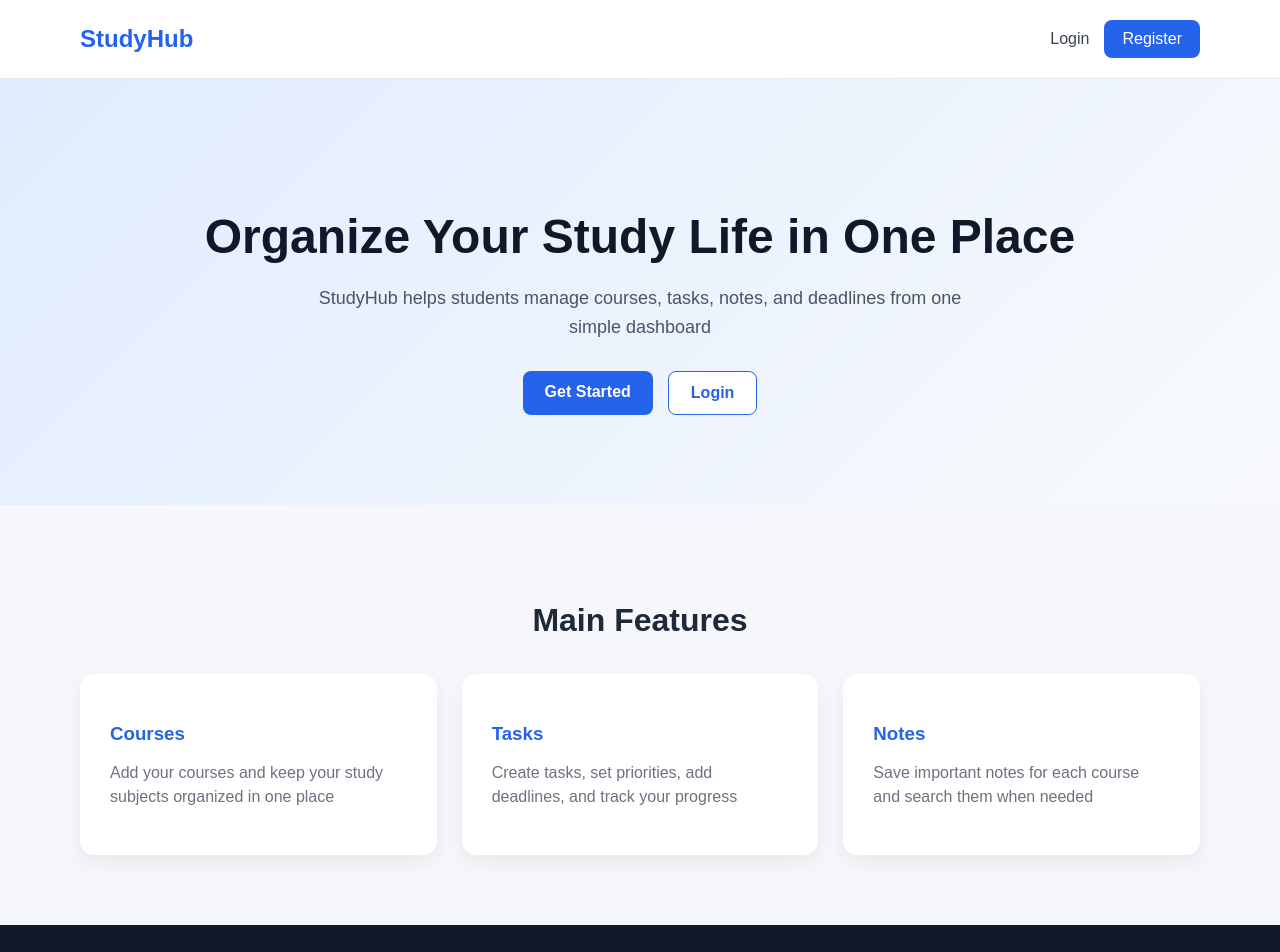
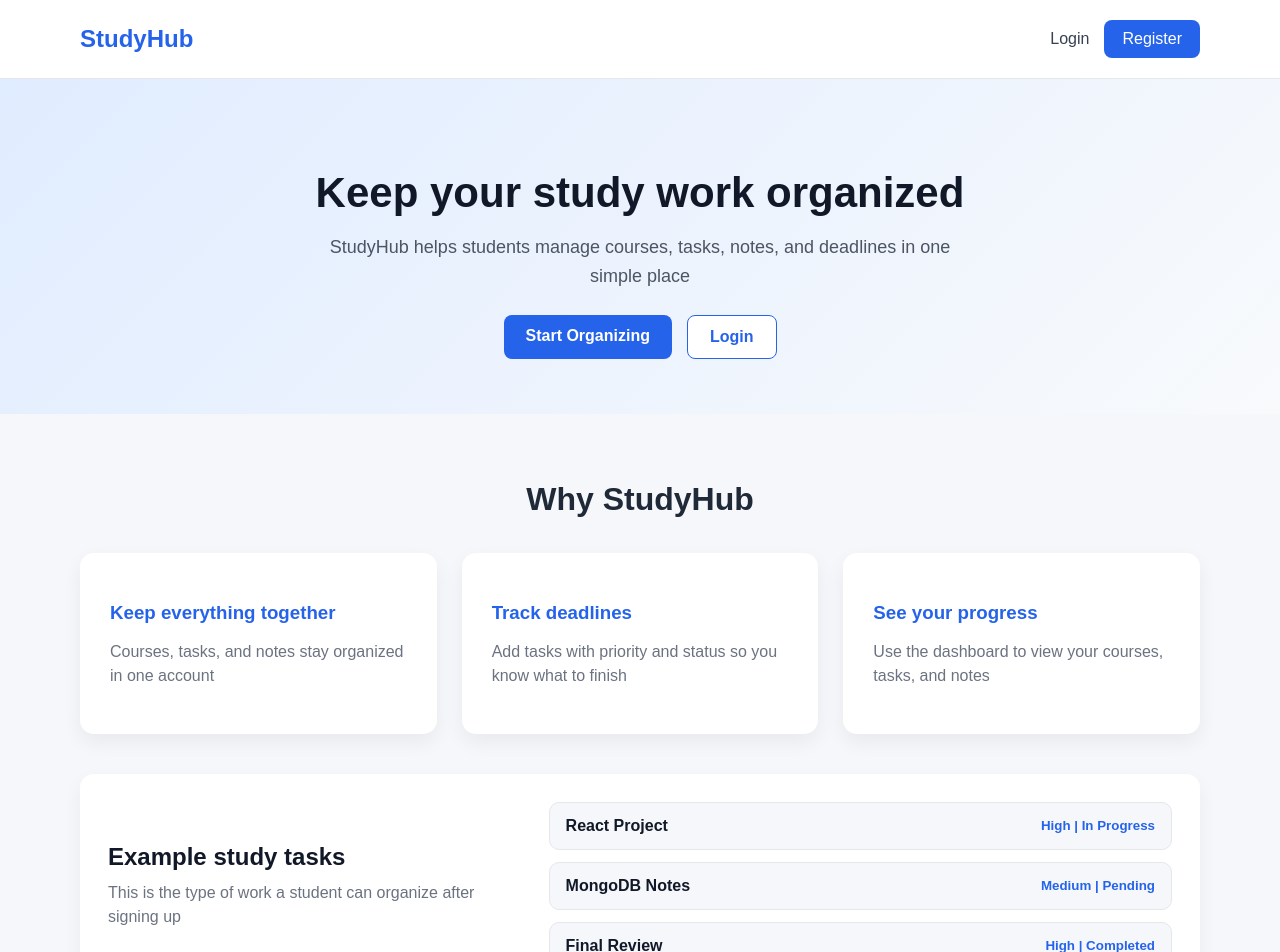
Before and after one commit to ayham-dot-jordan/project, a React (Vite) app in the folder client/: page / in a window 1280 px wide. Shown: the top 952 px of the page. Built offline with nearby package versions, Linux system fonts and the light colour scheme.

Commit message:
Update landing page content

```diff
--- a/client/src/index.css
+++ b/client/src/index.css
@@ -48,20 +48,20 @@ a {
 }
 
 .hero {
-  padding: 90px 20px;
+  padding: 55px 20px;
   text-align: center;
   background: linear-gradient(135deg, #e0ecff, #f8fafc);
 }
 
 .hero h1 {
-  font-size: 48px;
-  margin-bottom: 20px;
+  font-size: 42px;
+  margin-bottom: 16px;
   color: #111827;
 }
 
 .hero p {
   max-width: 650px;
-  margin: 0 auto 30px;
+  margin: 0 auto 25px;
   font-size: 18px;
   color: #4b5563;
   line-height: 1.6;
@@ -91,7 +91,7 @@ a {
 }
 
 .features {
-  padding: 70px 80px;
+  padding: 40px 80px;
   text-align: center;
 }
 
@@ -531,3 +531,64 @@ a {
   border-radius: 8px;
   font-weight: bold;
 }
+
+.example-section {
+  margin: 0 80px 45px;
+  background: white;
+  padding: 28px;
+  border-radius: 14px;
+  box-shadow: 0 8px 20px rgba(0, 0, 0, 0.05);
+  display: grid;
+  grid-template-columns: 1fr 1.5fr;
+  gap: 25px;
+  align-items: center;
+}
+
+.example-text h2 {
+  margin: 0 0 10px;
+  color: #111827;
+}
+
+.example-text p {
+  margin: 0;
+  color: #6b7280;
+  line-height: 1.5;
+}
+
+.example-list {
+  display: grid;
+  gap: 12px;
+}
+
+.example-item {
+  display: flex;
+  justify-content: space-between;
+  align-items: center;
+  background-color: #f5f7fb;
+  padding: 14px 16px;
+  border-radius: 10px;
+  border: 1px solid #e5e7eb;
+}
+
+.example-item span {
+  font-weight: bold;
+  color: #111827;
+}
+
+.example-item small {
+  color: #2563eb;
+  font-weight: bold;
+}
+
+@media (max-width: 768px) {
+  .example-section {
+    margin: 0 25px 35px;
+    grid-template-columns: 1fr;
+  }
+
+  .example-item {
+    flex-direction: column;
+    align-items: flex-start;
+    gap: 5px;
+  }
+}
--- a/client/src/pages/Landing.jsx
+++ b/client/src/pages/Landing.jsx
@@ -1,4 +1,4 @@
-import { Link } from "react-router-dom";
+import { Link } from "react-router-dom"
 
 function Landing() {
   return (
@@ -19,15 +19,15 @@ function Landing() {
       </nav>
 
       <section className="hero">
-        <h1>Organize Your Study Life in One Place</h1>
+        <h1>Keep your study work organized</h1>
         <p>
-          StudyHub helps students manage courses, tasks, notes, and deadlines
-          from one simple dashboard
+          StudyHub helps students manage courses, tasks, notes, and deadlines in
+          one simple place
         </p>
 
         <div className="hero-buttons">
           <Link to="/register" className="primary-button">
-            Get Started
+            Start Organizing
           </Link>
           <Link to="/login" className="secondary-button">
             Login
@@ -36,30 +36,46 @@ function Landing() {
       </section>
 
       <section className="features">
-        <h2>Main Features</h2>
+        <h2>Why StudyHub</h2>
 
         <div className="feature-grid">
           <div className="feature-card">
-            <h3>Courses</h3>
-            <p>
-              Add your courses and keep your study subjects organized in one
-              place
-            </p>
+            <h3>Keep everything together</h3>
+            <p>Courses, tasks, and notes stay organized in one account</p>
           </div>
 
           <div className="feature-card">
-            <h3>Tasks</h3>
-            <p>
-              Create tasks, set priorities, add deadlines, and track your
-              progress
-            </p>
+            <h3>Track deadlines</h3>
+            <p>Add tasks with priority and status so you know what to finish</p>
           </div>
 
           <div className="feature-card">
-            <h3>Notes</h3>
-            <p>
-              Save important notes for each course and search them when needed
-            </p>
+            <h3>See your progress</h3>
+            <p>Use the dashboard to view your courses, tasks, and notes</p>
+          </div>
+        </div>
+      </section>
+
+      <section className="example-section">
+        <div className="example-text">
+          <h2>Example study tasks</h2>
+          <p>This is the type of work a student can organize after signing up</p>
+        </div>
+
+        <div className="example-list">
+          <div className="example-item">
+            <span>React Project</span>
+            <small>High | In Progress</small>
+          </div>
+
+          <div className="example-item">
+            <span>MongoDB Notes</span>
+            <small>Medium | Pending</small>
+          </div>
+
+          <div className="example-item">
+            <span>Final Review</span>
+            <small>High | Completed</small>
           </div>
         </div>
       </section>
@@ -68,7 +84,7 @@ function Landing() {
         <p>StudyHub © 2026</p>
       </footer>
     </div>
-  );
+  )
 }
 
-export default Landing;
+export default Landing
```
